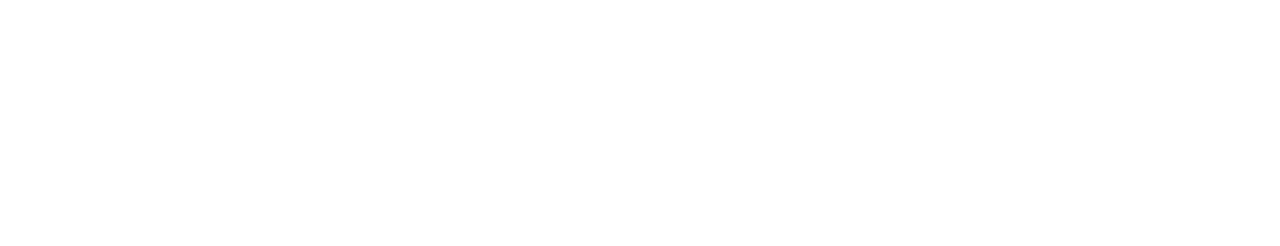
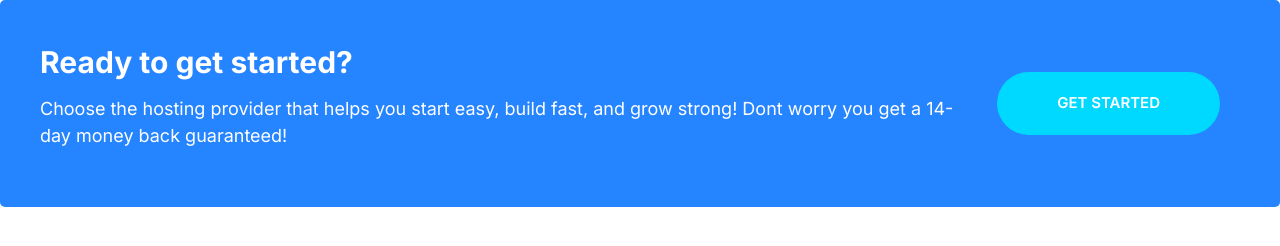
Before and after one commit to Wgang231/Joggy, a plain HTML site: page index.html in a window 1280 px wide. Drawn offline with Linux system fonts and the light colour scheme.

Commit message:
Callouts, Buttons

```diff
--- a/css/styles.css
+++ b/css/styles.css
@@ -246,11 +246,6 @@ a {
     background: #ec3000;
 }
 
-.btn--block {
-    width:100%;
-    display: inline-block;
-
-}
 
 .btn--outline {
     background: #fff;
@@ -261,6 +256,18 @@ a {
 .btn--outline:hover {
     background: var(--color-headings);
     color: #fff;
+}
+
+.btn--stretched {
+    padding-left: 6rem;
+    padding-right: 6rem;
+
+}
+
+.btn--block {
+    width:100%;
+    display: inline-block;
+
 }
 
 @media screen and (min-width: 1024px) {
@@ -510,3 +517,48 @@ a {
         margin-left: 6rem;
     }
 }
+
+/* Callouts */
+.callout {
+    padding: 4rem;
+    border-radius: 5px;
+
+}
+
+.callout--primary {
+    background: var(--color-primary);
+    color: #fff;
+}
+
+.callout__heading {
+    color: #fff;
+    margin-top: 0;
+    font-size: 3rem;
+}
+
+.callout .btn {
+    justify-self: center;
+    align-self: center;
+}
+
+.callout__content {
+    text-align: center;
+}
+
+@media screen and (min-width: 768px) {
+    .callout .grid--1x2 {
+        grid-template-columns: 1fr auto;
+    }
+
+
+
+    .callout__content {
+        text-align: left;
+    }
+
+    .callout .btn {
+        justify-self: start;
+        margin: 0 2rem;
+    }
+
+}
--- a/index.html
+++ b/index.html
@@ -14,5 +14,18 @@
     <link rel="stylesheet" href="css/normalize.css" />
     <link rel="stylesheet" href="css/styles.css" />
   </head>
-  <body></body>
+  <body>
+    <div class="callout callout--primary">
+      <div class="grid grid--1x2">
+        <div class="callout__content">
+          <h2 class="callout__heading">Ready to get started?</h2>
+          <p>
+            Choose the hosting provider that helps you start easy, build fast,
+            and grow strong! Dont worry you get a 14-day money back guaranteed!
+          </p>
+        </div>
+        <a href="#" class="btn btn--secondary btn--stretched">Get Started</a>
+      </div>
+    </div>
+  </body>
 </html>
```
Also changed, not shown: Components/callouts.html (added, +12 -0 lines).
